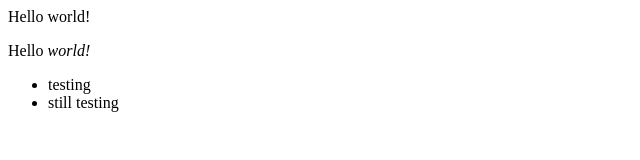
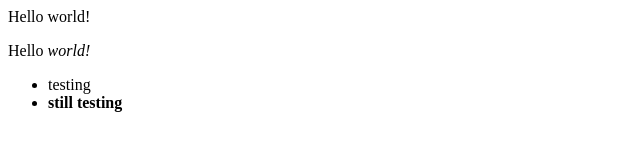
Before and after one commit to kdl2018/MyFirstWebpage, a plain HTML site: page index.html in a window 1280 px wide. Shown: the full height of the page, 0-640 px from the left. Drawn offline with Linux system fonts and the light colour scheme.

Commit message:
Update index.html

```diff
--- a/index.html
+++ b/index.html
@@ -2,5 +2,5 @@ Hello world!
 <p>Hello <em>world!</em></p>
 <ul>
   <li>testing</li>
-  <li>still testing</li>
+  <li><b>still testing</b></li>
 </ul>
```
